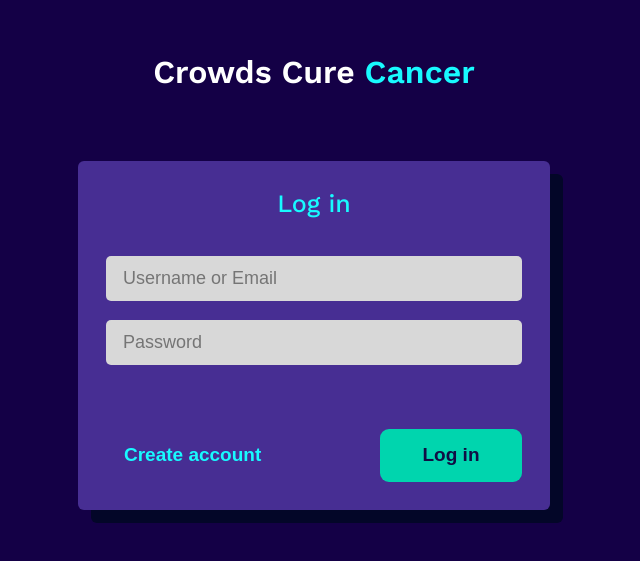
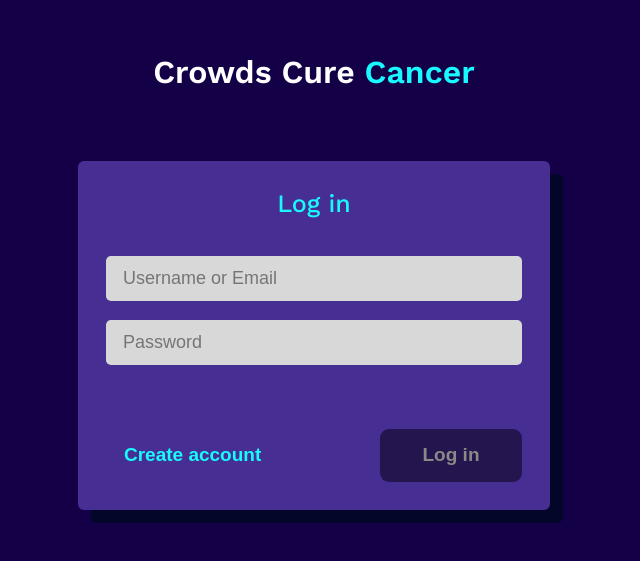
Before and after one commit to crowds-cure/custom-login, a React app: page / in a window 1280 px wide. Shown: the part 119-680 px from the top of the page, without its empty margins (326-966 px from the left). Built offline with nearby package versions, Linux system fonts and the light colour scheme.

Commit message:
Implementing disabled state for buttons and organising code

```diff
--- a/src/App.css
+++ b/src/App.css
@@ -85,6 +85,14 @@ body {
   background-color: #ffffff;
 }
 
+.App .btn[disabled],
+.App .btn.disabled {
+  background-color: #24154F;
+  color: #8B8888;
+  cursor: not-allowed;
+  outline: none;
+}
+
 form .error {
   color: #ff9999;
 }
--- a/src/SignIn.js
+++ b/src/SignIn.js
@@ -6,8 +6,10 @@ import './SignIn.css';
 
 const formikEnhancer = withFormik({
   validationSchema: Yup.object().shape({
+    email: Yup.string()
+      .required('Username or Email is required'),
     password: Yup.string()
-      .required('Password is required!'),
+      .required('Password is required'),
   }),
   mapPropsToValues: props => ({
     password: '',
@@ -60,62 +62,98 @@ const formikEnhancer = withFormik({
     });
     setSubmitting(false);
   },
-  displayName: 'SignUpForm',
+  displayName: 'SignInForm',
+  validateOnMount: true,
 });
 
-const SignInForm = (props) => {
-  const {
-    handleSubmit,
-    isSubmitting,
-    togglePage,
-  } = props;
+class SignInForm extends React.Component {
+  constructor() {
+    super();
 
-  const redirectToSignUp = () => togglePage('signup');
+    this.redirectToSignUp = this.redirectToSignUp.bind(this);
+  }
 
-  return (
-    <form className="SignIn" onSubmit={handleSubmit}>
-      <h2>Log in</h2>
+  renderEmailField() {
+    return (
       <Field name="email">
         {({ field, form, meta }) => (
-          <>
             <input type="text"
               {...field}
               required
               placeholder="Username or Email"
-              autoComplete="email"/>
-            {meta.touched &&
-              meta.error && <div className="error">{meta.error}</div>}
-          </>
+              autoComplete="email"
+            />
         )}
       </Field>
+    );
+  }
+
+  renderPasswordField() {
+    return (
       <Field name="password">
         {({ field, form, meta }) => (
-          <>
-            <input type="password"
-              {...field}
-              required
-              placeholder="Password"
-              autoComplete="new-password"/>
-            {meta.touched &&
-              meta.error && <div className="error">{meta.error}</div>}
-          </>
+          <input type="password"
+            {...field}
+            required
+            placeholder="Password"
+            autoComplete="new-password"
+          />
         )}
       </Field>
-      <button className="forgotPassword link">Forgot your password?</button>
-      <div className="actions">
-        <button
-          className="linkSignup link"
-          onClick={redirectToSignUp}
-        >Create account</button>
-        <button
-          type="submit"
-          className="btnLogin btn"
-          disabled={isSubmitting}
-        >Log in</button>
-      </div>
-    </form>
-  );
-};
+    );
+  }
+
+  renderErrorMessages() {
+    const { errors } = this.props;
+    const errorMessages = [];
+
+    Object.keys(errors).forEach(key => {
+      const meta = this.props.getFieldMeta(key);
+      if (meta && meta.touched) {
+        errorMessages.push(meta.error);
+      }
+    });
+
+    if (errorMessages.length) {
+      return <div className="error">{errorMessages.join('; ')}</div>;
+    }
+  }
+
+  getLoginButtonDisabledClass() {
+    const { isSubmitting, errors } = this.props;
+    const hasErrors = Object.keys(errors).length > 0;
+    return isSubmitting || hasErrors ? 'disabled' : '' ;
+  }
+
+  redirectToSignUp() {
+    this.props.togglePage('signup');
+  }
+
+  render() {
+    const { handleSubmit, isSubmitting } = this.props;
+
+    return (
+      <form className="SignIn" onSubmit={handleSubmit}>
+        <h2>Log in</h2>
+        {this.renderEmailField()}
+        {this.renderPasswordField()}
+        {this.renderErrorMessages()}
+        <button className="forgotPassword link">Forgot your password?</button>
+        <div className="actions">
+          <button
+            className="linkSignup link"
+            onClick={this.redirectToSignUp}
+          >Create account</button>
+          <button
+            type="submit"
+            className={`btnLogin btn ${this.getLoginButtonDisabledClass()}`}
+            disabled={isSubmitting}
+          >Log in</button>
+        </div>
+      </form>
+    );
+  }
+}
 
 const EnhancedSignInForm = formikEnhancer(SignInForm);
 
--- a/src/SignUp.css
+++ b/src/SignUp.css
@@ -86,7 +86,8 @@
   color: #333;
 }
 
-.SignUp .field .error {
+.SignUp .field .error,
+.SignUp .Checkbox .error {
   background-color: #993333;
   border-radius: 5px;
   color: #ffffff;
@@ -97,6 +98,11 @@
   top: -10px;
   transform: translateX(-50%);
   white-space: nowrap;
+}
+
+.SignUp .Checkbox .error {
+  left: 50%;
+  top: -18px;
 }
 
 .SignUp .RadioGroup {
--- a/src/SignUp.js
+++ b/src/SignUp.js
@@ -49,6 +49,8 @@ const formikEnhancer = withFormik({
       .required('Years of experience is required!'),
     username: Yup.string()
       .required('Username is required!'),
+    consent: Yup.bool()
+      .oneOf([true], 'You must agree to sign up')
   }),
   mapPropsToValues: props => ({
     email: '',
@@ -123,30 +125,34 @@ const formikEnhancer = withFormik({
     setSubmitting(false);
   },
   displayName: 'SignUpForm',
+  validateOnMount: true,
 });
 
-const SignUpForm = (props) => {
-  const {
-    values,
-    touched,
-    errors,
-    handleSubmit,
-    setFieldValue,
-    setFieldTouched,
-    isSubmitting,
-    togglePage,
-  } = props;
+class SignUpForm extends React.Component {
+  constructor() {
+    super();
 
-  const redirectToLogin = () => togglePage('login');
+    this.redirectToLogin = this.redirectToLogin.bind(this);
+  }
 
+  redirectToLogin() {
+    this.props.togglePage('login');
+  }
+
+  renderHeader() {
     return (
-    <div className="SignUp">
+      <>
         <h2>Sign up</h2>
         <button
           className="link linkLoginInstead"
-        onClick={redirectToLogin}
+          onClick={this.redirectToLogin}
         >Log in instead →</button>
-      <form onSubmit={handleSubmit}>
+      </>
+    );
+  }
+
+  renderRealNameSection() {
+    return (
       <div className="section">
         <h3>1. Real name (optional)</h3>
         <p>If entered, your name will appear on the public leaderboard.</p>
@@ -178,6 +184,13 @@ const SignUpForm = (props) => {
           )}
         </Field>
       </div>
+    );
+  }
+
+  renderUserNameSection() {
+    const { values, errors, touched } = this.props;
+
+    return (
       <div className="section">
         <h3>2. User name</h3>
         <p>Displayed on the public leaderboard, if you did not enter a real name.</p>
@@ -202,6 +215,11 @@ const SignUpForm = (props) => {
           </RadioButtonGroup>
         </div>
       </div>
+    );
+  }
+
+  renderLoginInformationSection() {
+    return (
       <div className="section">
         <h3>3. Login information</h3>
         <hr />
@@ -249,6 +267,19 @@ const SignUpForm = (props) => {
           </Field>
         </div>
       </div>
+    );
+  }
+
+  renderExperienceSection() {
+    const {
+      values,
+      setFieldValue,
+      setFieldTouched,
+      errors,
+      touched
+    } = this.props;
+
+    return (
       <div className="section">
         <h3>4. Experience</h3>
         <hr />
@@ -288,6 +319,13 @@ const SignUpForm = (props) => {
           />
         </div>
       </div>
+    );
+  }
+
+  renderConsentSection() {
+    const { values } = this.props;
+
+    return (
       <div className="section">
         <h3>5. Consent and notifications</h3>
         <hr />
@@ -332,14 +370,37 @@ const SignUpForm = (props) => {
           )}
         </Field>
       </div>
+    );
+  }
+
+  getSignupButtonDisabledClass() {
+    const { isSubmitting, errors } = this.props;
+    const hasErrors = Object.keys(errors).length > 0;
+    return isSubmitting || hasErrors ? 'disabled' : '' ;
+  }
+
+  render() {
+    const { handleSubmit, isSubmitting } = this.props;
+
+    return (
+      <div className="SignUp">
+        {this.renderHeader()}
+        <form onSubmit={handleSubmit}>
+          {this.renderRealNameSection()}
+          {this.renderUserNameSection()}
+          {this.renderLoginInformationSection()}
+          {this.renderExperienceSection()}
+          {this.renderConsentSection()}
           <button
             type="submit"
-          className="btn btnSignup"
-          disabled={isSubmitting}>Sign up</button>
+            className={`btnSignup btn ${this.getSignupButtonDisabledClass()}`}
+            disabled={isSubmitting}
+          >Sign up</button>
         </form>
       </div>
     );
-};
+  }
+}
 
 const EnhancedSignUpForm = formikEnhancer(SignUpForm);
 
```
Lines whose indentation alone changed are shown as unchanged.
